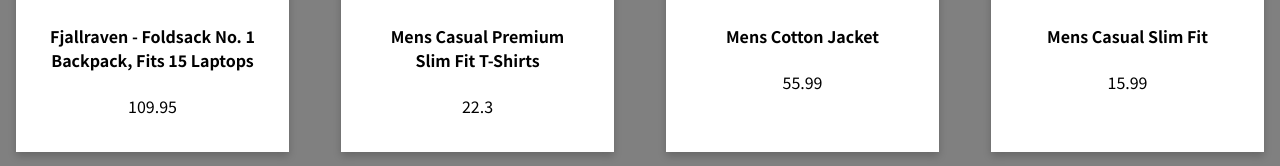
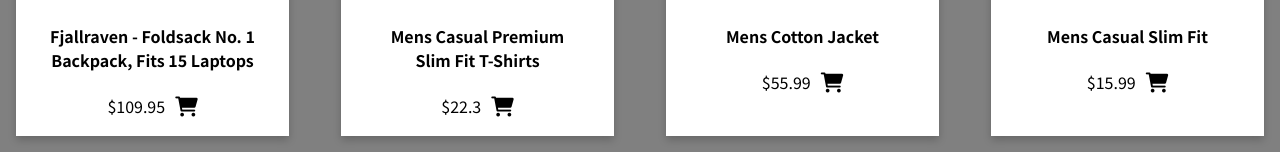
Before and after one commit to DavidPerelman/my-cool-store-cyclic, a React (Create React App) app in the folder clinet/: page / in a window 1280 px wide. Shown: the part 350-516 px from the top of the page. Built offline with nearby package versions, Linux system fonts and the light colour scheme.

Commit message:
add cart icon to card

```diff
--- a/clinet/src/components/Layout/CategoryContainer/CategoryContainer.js
+++ b/clinet/src/components/Layout/CategoryContainer/CategoryContainer.js
@@ -7,6 +7,10 @@
 const CategoryContainer = ({ category }) => {
   const onCategoryClick = () => {
     console.log(category);
+  };
+
+  const onCartClick = () => {
+    console.log('onCartClick');
   };
 
   return (
@@ -20,7 +24,13 @@
       </header>
       <main className={classes.main}>
         {products.map((product) => {
-          return <Card key={product.id} product={product} />;
+          return (
+            <Card
+              key={product.id}
+              product={product}
+              onCartClick={onCartClick}
+            />
+          );
         })}
       </main>
     </div>
--- a/clinet/src/components/UI/Card/Card.js
+++ b/clinet/src/components/UI/Card/Card.js
@@ -1,7 +1,9 @@
 import React from 'react';
+import HeaderIcon from '../../Layout/HeaderIcon/HeaderIcon';
+import Icon from '../Icon/Icon';
 import classes from './Card.module.css';
 
-const Card = ({ product }) => {
+const Card = ({ product, onCartClick }) => {
   return (
     <div className={classes.card}>
       <div>
@@ -15,7 +17,10 @@
         <h4>
           <b>{product.title}</b>
         </h4>
-        <p>{product.price}</p>
+        <span className={classes['price-action']}>
+          ${product.price}
+          <Icon type='fa-shopping-cart' onClick={onCartClick} size='lg' />
+        </span>
       </div>
     </div>
   );
--- a/clinet/src/components/UI/Card/Card.module.css
+++ b/clinet/src/components/UI/Card/Card.module.css
@@ -25,6 +25,13 @@
   padding: 2px 16px;
 }
 
+.price-action {
+  display: flex;
+  flex-direction: row;
+  justify-content: center;
+  gap: 10px;
+}
+
 @media only screen and (max-width: 600px) {
   .card {
     width: 90%;
--- /dev/null
+++ b/clinet/src/components/UI/Icon/Icon.js
@@ -0,0 +1,16 @@
+import classes from './Icon.module.css';
+
+const Icon = ({ size, type, count, amount, onClick }) => {
+  return (
+    <>
+      <span>
+        <div className={classes.cart} onClick={onClick}>
+          {count && <span className={classes.count}>{amount}</span>}
+          <i className={`fas ${type} fa-${size} ${classes.headerIcon}`}></i>
+        </div>
+      </span>
+    </>
+  );
+};
+
+export default Icon;
--- /dev/null
+++ b/clinet/src/components/UI/Icon/Icon.module.css
@@ -0,0 +1,44 @@
+/* .cart {
+  margin-top: 10px;
+  position: relative;
+  display: block;
+  width: 48px;
+  height: 48px;
+  overflow: hidden;
+}
+
+.cart:hover {
+  cursor: pointer;
+}
+
+.material-icons {
+  position: relative;
+  top: 4px;
+  z-index: 1;
+  font-size: 24px;
+  color: white;
+}
+
+.count {
+  position: absolute;
+  top: 0;
+  right: 0;
+  z-index: 2;
+  font-size: 11px;
+  border-radius: 50%;
+  background: #d60b28;
+  width: 16px;
+  height: 16px;
+  line-height: 16px;
+  display: block;
+  text-align: center;
+  color: white;
+  font-family: 'Roboto', sans-serif;
+  font-weight: bold;
+  left: 0px;
+  margin-left: 30px;
+}
+
+.headerIcon {
+  margin-top: 20px;
+} */
```
